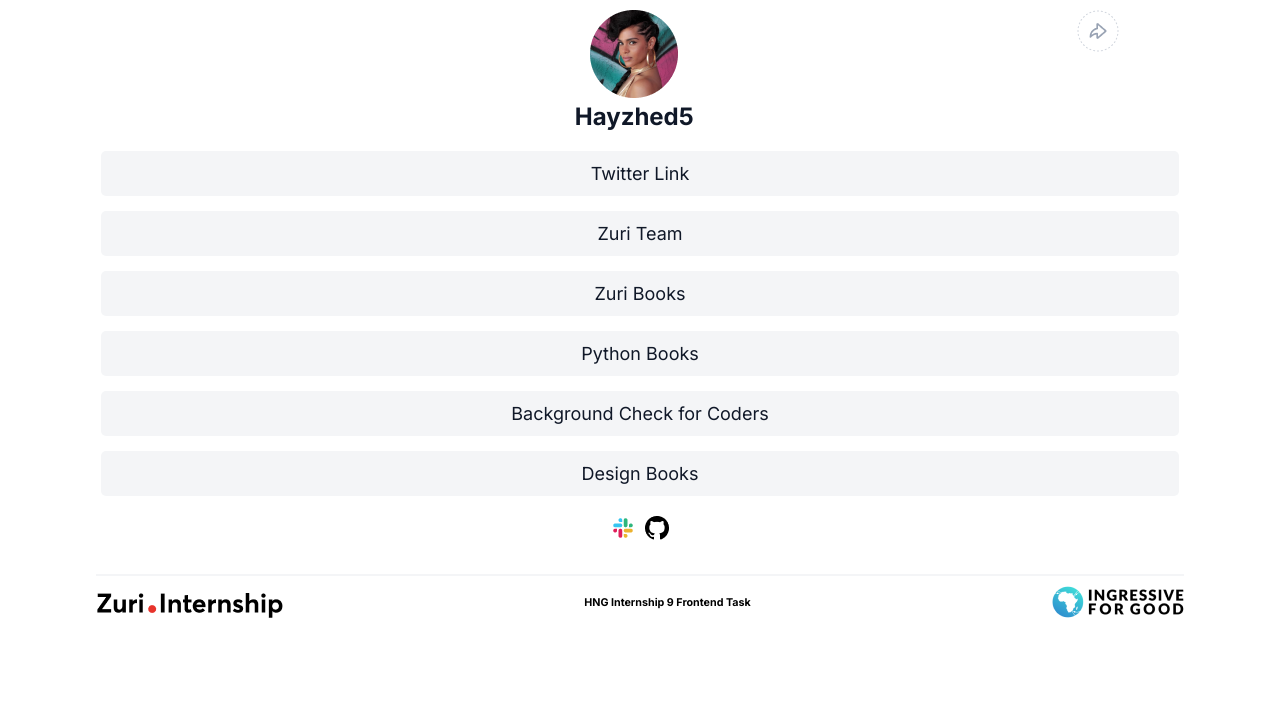
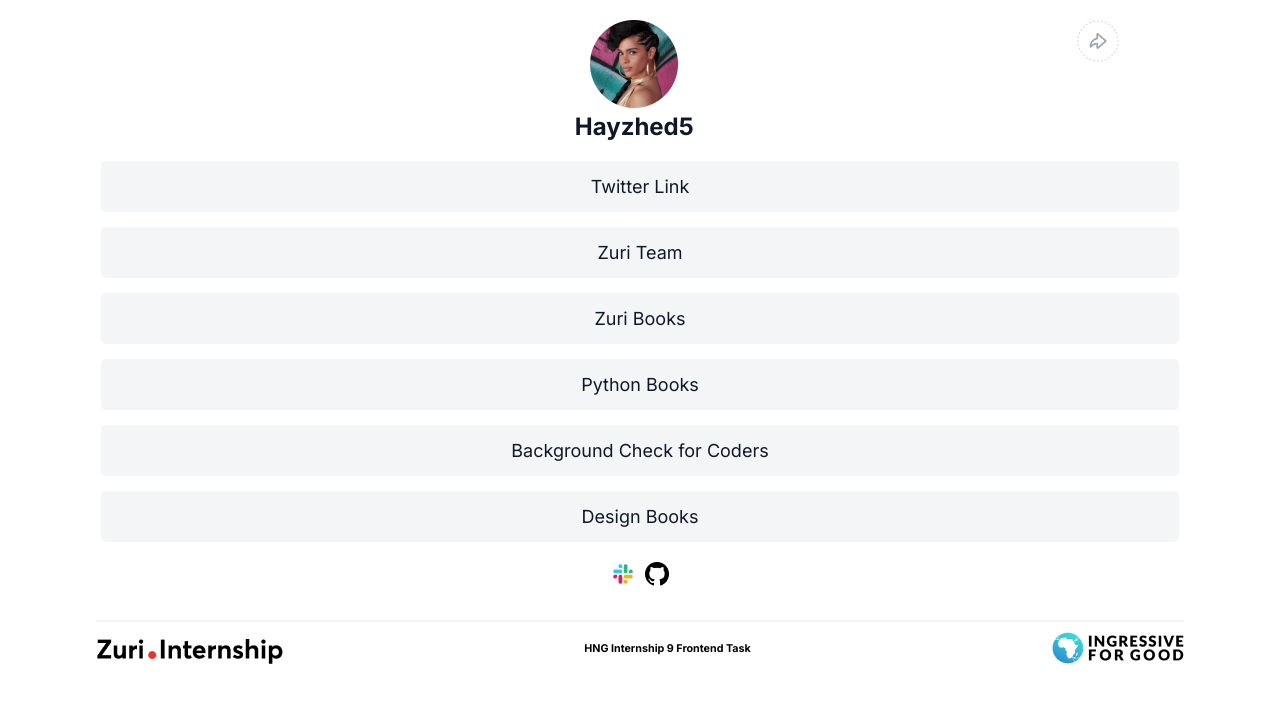
Before and after one commit to Kolawoleabdulazeez/linktree-hng, a React (Create React App) app: page / in a window 1280 px wide. Shown: the top 702 px of the page. Built offline with nearby package versions, Linux system fonts and the light colour scheme.

Commit message:
ft: styles updated

```diff
--- a/src/App.css
+++ b/src/App.css
@@ -17,9 +17,8 @@ body {
 .hero-header{
   max-width: 85%;
   display: flex;
-  margin: 10px auto 0;
+  margin: 20px auto 0;
   justify-content: right;
-
 }
 
 .hero{
@@ -43,8 +42,8 @@ body {
 }
 #profile_hover{
   position: absolute;
-  top: 10px;
-  left: 45.9%;
+  top: 19px;
+  left: 46%;
   opacity: 0;
   transition: all 0.3s ease-in-out;
   cursor: pointer;
@@ -67,7 +66,7 @@ a{
   display: block;
   text-align: center;
   margin: 15px 5px;
-  padding: 12px;
+  padding: 15px;
   border-radius: 5px;
   text-decoration: none;
   color: rgba(16, 24, 40, 1);
@@ -79,7 +78,7 @@ a:hover{
 }
 .social-section{
   max-width: 85%;
-  margin: 0 auto;
+  margin: 20px auto;
   text-align: center;
 }
 #slack-logo{
@@ -95,7 +94,6 @@ a:hover{
   margin: 30px auto 0;
 }
 @media(max-width:426px){
-
   .hero{
     width: 65%;
     justify-content: space-between;
@@ -124,7 +122,7 @@ a:hover{
     margin-top: 5px;
   }
   #profile_hover{
-    left: 38.9%;
+    left: 41%;
 
   }
   #option-button{
```
